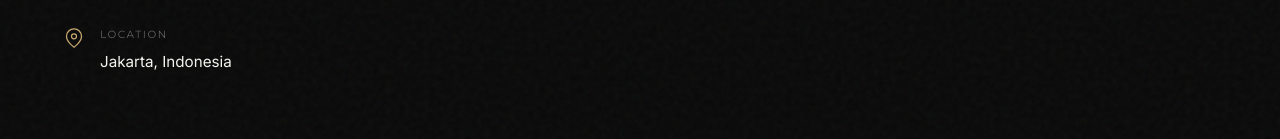
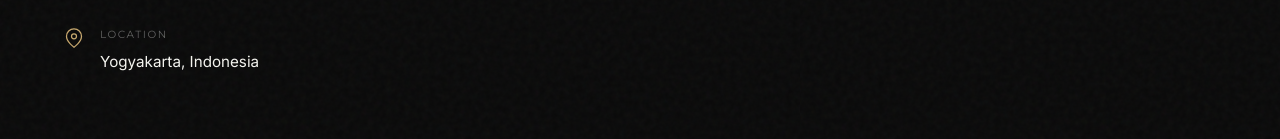
Before and after one commit to imamabdurrahmann/portfolio-fenty-next, a Next.js app: page /contact in a window 1280 px wide. Shown: the part 489-628 px from the top of the page. Built offline with nearby package versions, Linux system fonts and the light colour scheme; a web font is replaced by a local one.

Commit message:
fix: update location to Yogyakarta

```diff
--- a/src/app/contact/page.tsx
+++ b/src/app/contact/page.tsx
@@ -68,7 +68,7 @@ export default function Contact() {
             </svg>
             <div className="contact-detail-text">
               <span>Location</span>
-              <p>Jakarta, Indonesia</p>
+              <p>Yogyakarta, Indonesia</p>
             </div>
           </div>
 
--- a/src/app/cv/page.tsx
+++ b/src/app/cv/page.tsx
@@ -32,7 +32,7 @@ export default function CVPage() {
           <div>
             <div className="cv-section">
               <h2>Contact</h2>
-              <div className="cv-contact-item">📍 Jakarta, Indonesia</div>
+              <div className="cv-contact-item">📍 Yogyakarta, Indonesia</div>
               <div className="cv-contact-item">✉️ fenty.fetria@email.com</div>
               <div className="cv-contact-item">📞 +62 853 6654 4375</div>
               <div className="cv-contact-item">🌐 portfolio-fenty.vercel.app</div>
```
